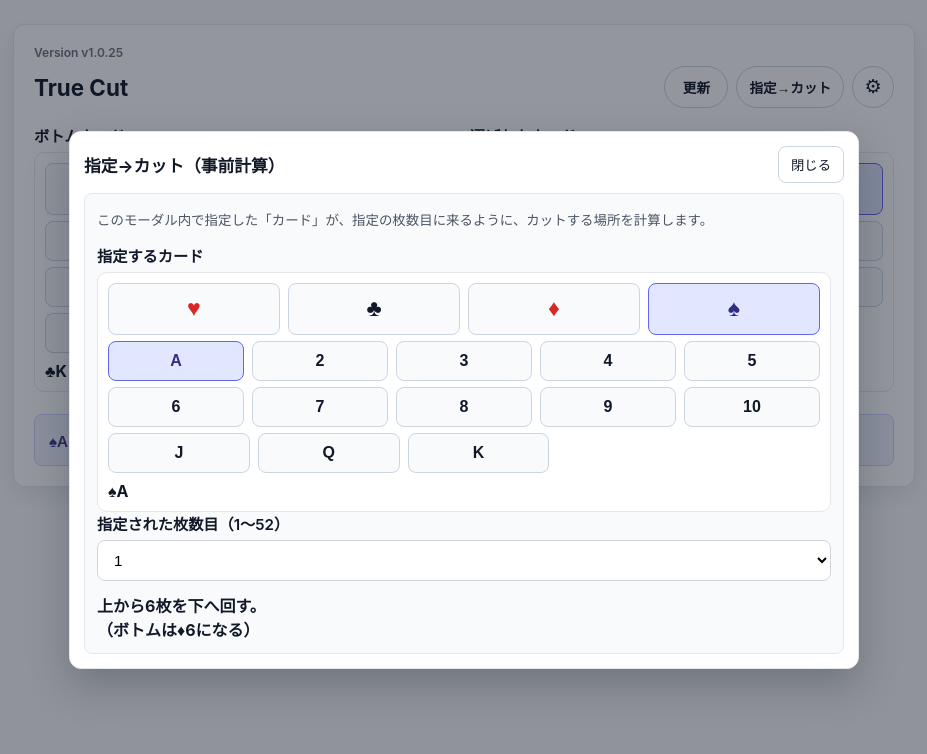
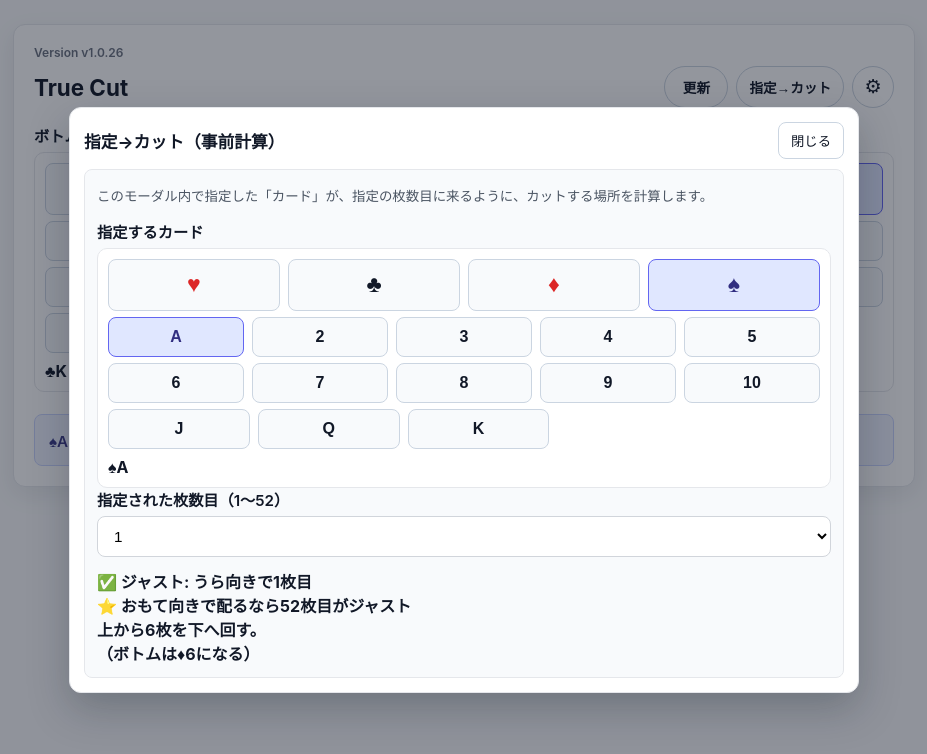
Before and after one commit to e-Effect/trump-cut-app, a plain HTML site: page index.html in a window 1280 px wide. Both pictures are taken after a click on the button "指定→カット". Shown: the whole page, without its empty margins (176-1103 px from the left). Drawn offline with Linux system fonts and the light colour scheme.

Commit message:
Update app: 2026-05-01 16:08:07

```diff
--- a/index.html
+++ b/index.html
@@ -377,7 +377,7 @@
 </head>
 <body>
   <main class="container">
-    <div class="version">Version v1.0.25</div>
+    <div class="version">Version v1.0.26</div>
     <div class="header">
       <h1>True Cut</h1>
       <div class="header-actions">
@@ -1262,14 +1262,23 @@
       const bottomAfterIndex = (moveCount - 1 + 52) % 52;
       const bottomAfterCode = ACTIVE_DECK[bottomAfterIndex];
       const bottomAfterText = formatCardForDisplay(bottomAfterCode);
+      const frontExactPosition = 53 - backPositionWanted;
+      const exactInfo =
+        `✅ ジャスト: うら向きで${backPositionWanted}枚目\n` +
+        `⭐ おもて向きで配るなら${frontExactPosition}枚目がジャスト`;
 
       if (moveCount === 0) {
         cutInstructionText.style.display = "block";
-        cutInstructionText.textContent = `ノーカット（そのまま）\n（ボトムは${bottomAfterText}になる）`;
+        cutInstructionText.textContent =
+          `${exactInfo}\n` +
+          `ノーカット（そのまま）\n` +
+          `（ボトムは${bottomAfterText}になる）`;
       } else {
         cutInstructionText.style.display = "block";
         cutInstructionText.textContent =
-          `上から${moveCount}枚を下へ回す。\n（ボトムは${bottomAfterText}になる）`;
+          `${exactInfo}\n` +
+          `上から${moveCount}枚を下へ回す。\n` +
+          `（ボトムは${bottomAfterText}になる）`;
       }
     }
 
```
